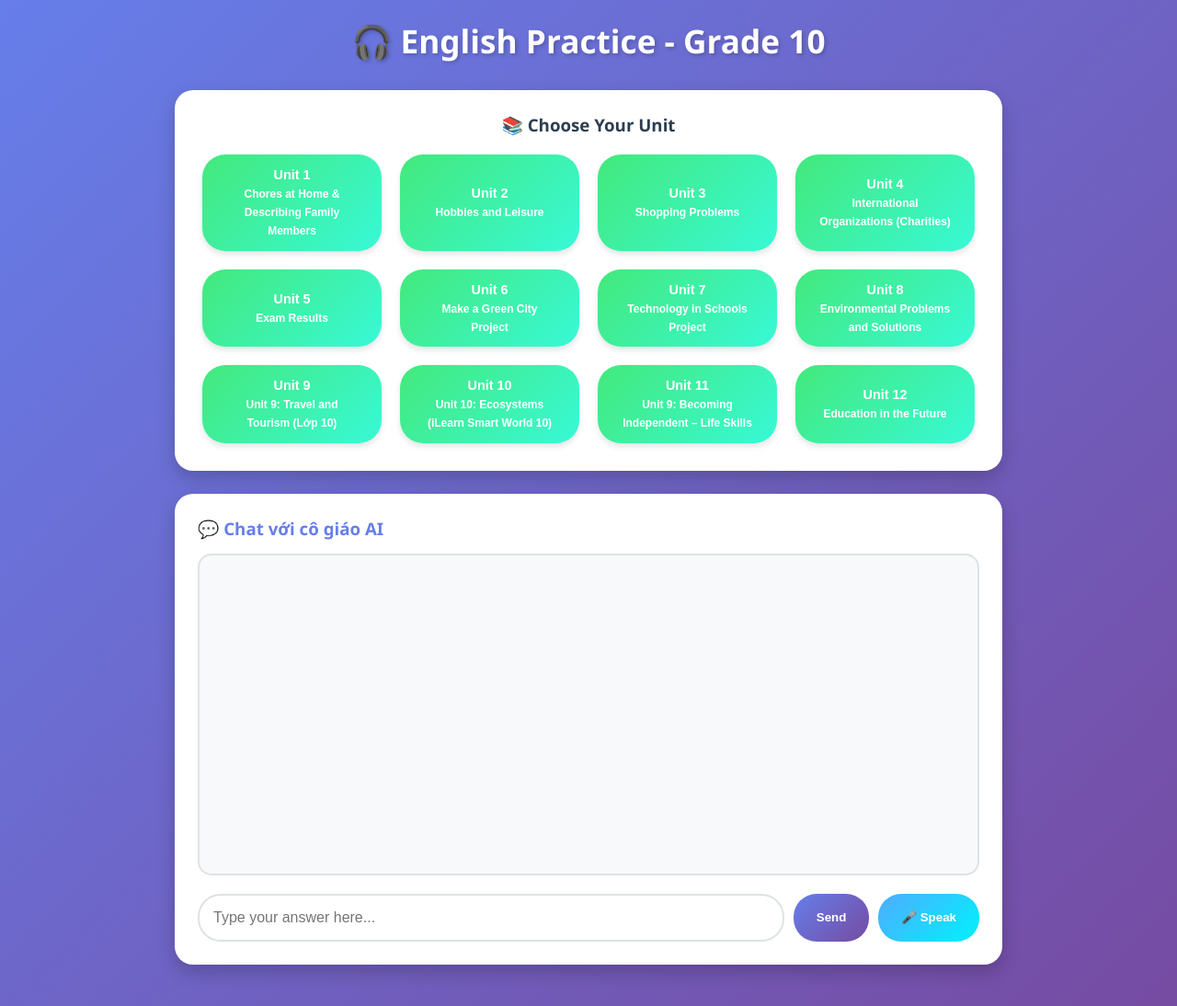
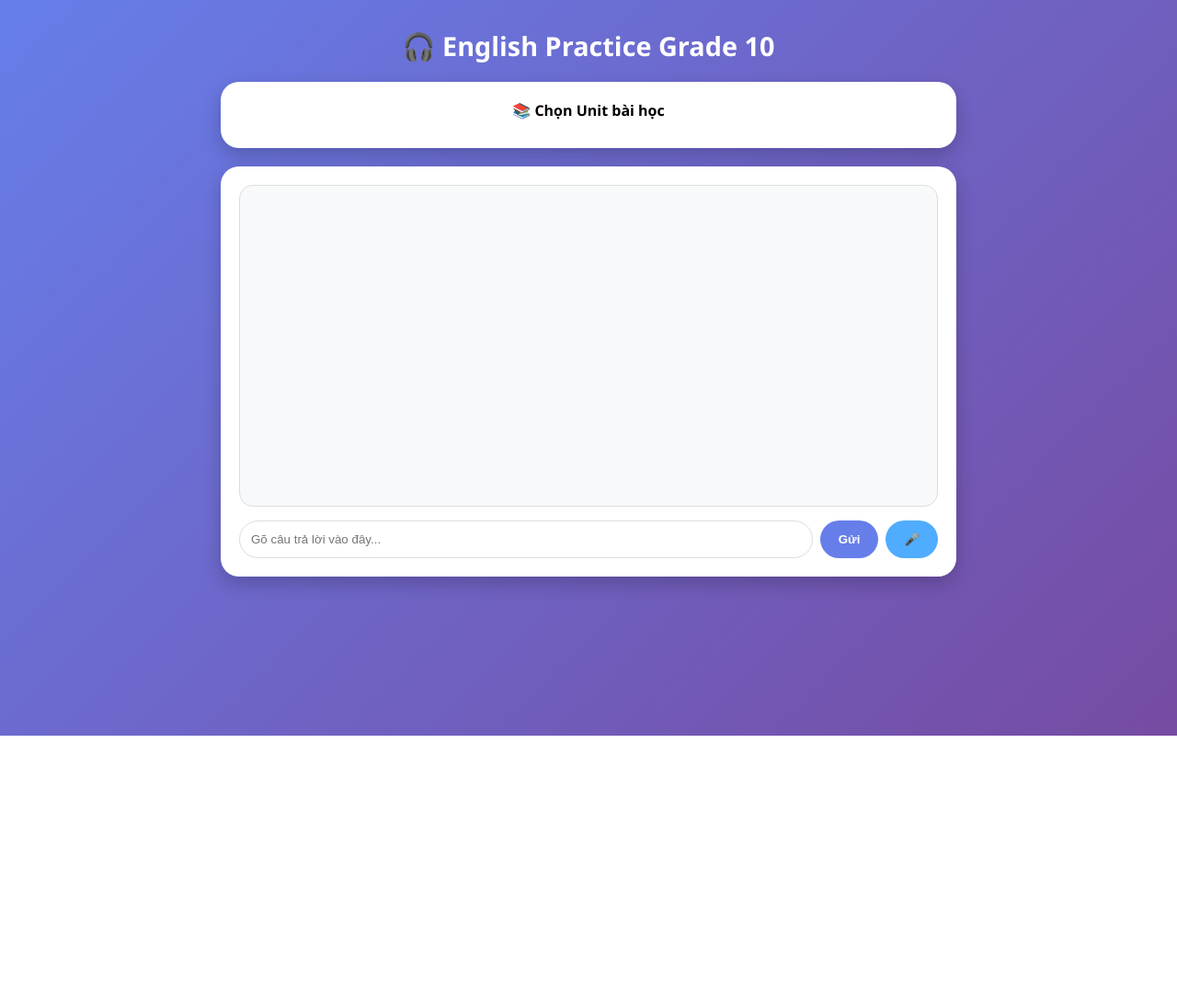
Before and after one commit to damquynhlienanh42a-989/english-tutor-grade-12, a Flask app: page / in a window 1280 px wide. Shown: the whole page at 92% size. After the commit the page ends 800 px from the top, so only its background shows below. Run offline with Flask 3, Linux system fonts and the light colour scheme; some libraries are stand-ins or nearby versions.

Commit message:
Update index.html

```diff
--- a/templates/index.html
+++ b/templates/index.html
@@ -6,180 +6,186 @@
   <title>🎧 English Speaking Practice - Grade 10</title>
   <style>
     * { margin: 0; padding: 0; box-sizing: border-box; }
-    body { font-family: 'Segoe UI', Tahoma, Geneva, Verdana, sans-serif; background: linear-gradient(135deg, #667eea 0%, #764ba2 100%); min-height: 100vh; padding: 20px; }
-    .container { max-width: 900px; margin: 0 auto; }
-    h1 { color: white; text-align: center; margin-bottom: 30px; font-size: 2.2em; text-shadow: 2px 2px 4px rgba(0,0,0,0.2); }
+    body { font-family: 'Segoe UI', Tahoma, Geneva, Verdana, sans-serif; background: linear-gradient(135deg, #667eea 0%, #764ba2 100%); min-height: 100vh; padding: 10px; }
+    .container { max-width: 800px; margin: 0 auto; }
+    h1 { color: white; text-align: center; margin: 20px 0; font-size: 1.8em; }
+    .card { background: white; padding: 20px; border-radius: 20px; box-shadow: 0 8px 20px rgba(0,0,0,0.2); margin-bottom: 20px; }
+    #chat { background: #f8f9fa; padding: 15px; border-radius: 15px; height: 350px; overflow-y: auto; border: 1px solid #ddd; margin-bottom: 15px; }
+    .bot-msg { background: #e3f2fd; border-left: 4px solid #2196f3; padding: 10px; border-radius: 8px; margin: 10px 0; }
+    .user-msg { background: #c8e6c9; border-right: 4px solid #4caf50; padding: 10px; border-radius: 8px; margin: 10px 0; text-align: right; }
 
-    .student-section { background: white; padding: 25px; border-radius: 20px; box-shadow: 0 8px 20px rgba(0,0,0,0.2); margin-bottom: 25px; }
-    #chat { background: #f8f9fa; padding: 20px; border-radius: 15px; height: 350px; overflow-y: auto; margin-bottom: 20px; border: 2px solid #dee2e6; }
+    .feedback-box { background: #fffde7; border: 1px dashed #fbc02d; padding: 12px; border-radius: 12px; margin: 10px 0; display: flex; align-items: center; gap: 15px; animation: fadeIn 0.5s; }
+    .score-circle { width: 50px; height: 50px; border-radius: 50%; color: white; display: flex; align-items: center; justify-content: center; font-weight: bold; flex-shrink: 0; font-size: 1.1em; }
 
-    /* VÒNG TRÒN ĐIỂM SỐ */
-    #score-panel { display: none; background: #fff9c4; border-left: 5px solid #fbc02d; padding: 15px; border-radius: 15px; margin-bottom: 15px; animation: fadeIn 0.5s; }
-    .score-flex { display: flex; align-items: center; gap: 20px; }
-    #score-circle { width: 65px; height: 65px; border-radius: 50%; background: #4e73df; color: white; display: flex; align-items: center; justify-content: center; font-weight: bold; font-size: 1.6rem; box-shadow: 0 4px 10px rgba(0,0,0,0.1); flex-shrink: 0; }
-    #feedback-text { flex: 1; color: #333; font-size: 0.95rem; line-height: 1.5; }
+    .controls { display: flex; gap: 8px; }
+    input { flex: 1; padding: 12px; border-radius: 25px; border: 1px solid #ddd; outline: none; }
+    button { padding: 10px 20px; border-radius: 25px; border: none; font-weight: bold; cursor: pointer; color: white; transition: 0.3s; }
+    .btn-send { background: #667eea; }
+    .btn-mic { background: #4facfe; }
+    .btn-unit { background: #43e97b; color: white; margin: 5px; padding: 10px; font-size: 0.85em; }
 
-    /* MODAL HỎI TÊN */
-    .modal-overlay { display: none; position: fixed; inset: 0; background: rgba(0,0,0,0.7); backdrop-filter: blur(5px); z-index: 1000; align-items: center; justify-content: center; }
-    .modal-overlay.show { display: flex; }
-    .modal-box { background: white; border-radius: 24px; padding: 30px; width: 90%; max-width: 400px; text-align: center; }
-    .modal-field { margin: 15px 0; text-align: left; }
-    .modal-field input { width: 100%; padding: 12px; border: 2px solid #ddd; border-radius: 12px; font-size: 1rem; outline: none; }
-    .modal-field input:focus { border-color: #667eea; }
+    .modal { display: none; position: fixed; inset: 0; background: rgba(0,0,0,0.7); z-index: 100; align-items: center; justify-content: center; }
+    .modal.show { display: flex; }
+    .modal-content { background: white; padding: 25px; border-radius: 20px; width: 90%; max-width: 350px; text-align: center; }
 
-    .controls { display: flex; gap: 10px; flex-wrap: wrap; }
-    input#message { flex: 1; min-width: 200px; padding: 15px; border-radius: 25px; border: 2px solid #dee2e6; font-size: 16px; outline: none; }
-    button { padding: 12px 25px; border-radius: 25px; border: none; font-weight: bold; cursor: pointer; transition: 0.3s; }
-    .btn-primary { background: linear-gradient(135deg, #667eea, #764ba2); color: white; }
-    .btn-mic { background: linear-gradient(135deg, #4facfe, #00f2fe); color: white; }
-    .btn-unit { background: linear-gradient(135deg, #43e97b 0%, #38f9d7 100%); color: white; margin: 5px; font-size: 0.9rem; line-height: 1.4; box-shadow: 0 4px 6px rgba(0,0,0,0.1); }
-
-    @keyframes fadeIn { from { opacity: 0; transform: translateY(10px); } to { opacity: 1; transform: translateY(0); } }
+    @keyframes fadeIn { from { opacity: 0; } to { opacity: 1; } }
   </style>
 </head>
 <body>
 
-  <div class="modal-overlay" id="studentModal">
-    <div class="modal-box">
-      <h2 style="color: #667eea;">🎤 Welcome to Class!</h2>
-      <p style="color: #888; margin-bottom: 10px;">Nhập tên để bắt đầu luyện tập nhé</p>
-      <div class="modal-field">
-        <label style="font-weight: bold; display: block; margin-bottom: 5px;">👤 Họ và tên</label>
-        <input type="text" id="modalName" placeholder="Ví dụ: Nguyễn Văn An">
-      </div>
-      <button class="btn-primary" style="width:100%; padding: 15px;" onclick="confirmInfo()">🚀 Bắt đầu luyện nói</button>
+<div class="modal" id="loginModal">
+  <div class="modal-content">
+    <h3>👤 Nhập tên để bắt đầu</h3>
+    <input type="text" id="studentName" placeholder="Tên của em..." style="width: 100%; margin: 15px 0; padding: 10px; border-radius: 10px; border: 1px solid #ddd;">
+    <button class="btn-send" style="width: 100%;" onclick="startPractice()">🚀 Bắt đầu</button>
   </div>
 </div>
 
 <div class="container">
-    <h1>🎧 English Practice - Grade 10</h1>
+  <h1>🎧 English Practice Grade 10</h1>
 
-    <div class="student-section">
-      <h3 style="text-align: center; margin-bottom: 15px; color: #2c3e50;">📚 Choose Your Unit</h3>
-      <div id="unitButtons" style="display: grid; grid-template-columns: repeat(auto-fit, minmax(180px, 1fr)); gap: 10px;"></div>
+  <div class="card">
+    <h4 style="text-align: center; margin-bottom: 10px;">📚 Chọn Unit bài học</h4>
+    <div id="unitList" style="text-align: center;"></div>
   </div>
 
-    <div class="student-section">
-      <h3 id="chatTitle" style="color: #667eea; margin-bottom: 15px;">💬 Chat với cô giáo AI</h3>
+  <div class="card">
     <div id="chat"></div>
-
-      <div id="score-panel">
-        <div class="score-flex">
-          <div id="score-circle">0</div>
-          <div id="feedback-text"></div>
-        </div>
-      </div>
-
     <div class="controls">
-        <input id="message" placeholder="Type your answer here...">
-        <button class="btn-primary" onclick="sendMessage()">Send</button>
-        <button id="micBtn" class="btn-mic" onclick="startRecognition()">🎤 Speak</button>
+      <input id="userInput" placeholder="Gõ câu trả lời vào đây...">
+      <button class="btn-send" onclick="handleSend()">Gửi</button>
+      <button class="btn-mic" onclick="startMic()">🎤</button>
     </div>
   </div>
 </div>
 
 <script>
-    const chat = document.getElementById("chat");
-    const messageInput = document.getElementById("message");
-    let selectedUnit = null;
-    let studentName = "";
+  let currentUnit = null;
+  let name = "";
+  let scores = [];
+  let recognition = null;
+  let isListening = false;
 
-    // 1. Tải danh sách Unit
-    async function loadUnits() {
-      const res = await fetch("/units/list");
-      const data = await res.json();
-      const container = document.getElementById("unitButtons");
-      data.units.forEach(u => {
-        const btn = document.createElement("button");
-        btn.className = "btn-unit";
-        btn.innerHTML = `<b>Unit ${u.unit}</b><br><small>${u.title}</small>`;
-        btn.onclick = () => {
-          selectedUnit = u.unit;
-          document.getElementById('studentModal').classList.add('show');
-        };
-        container.appendChild(btn);
+  async function getUnits() {
+    const r = await fetch("/units/list");
+    const d = await r.json();
+    const div = document.getElementById("unitList");
+    d.units.forEach(u => {
+      const b = document.createElement("button");
+      b.className = "btn-unit";
+      b.innerHTML = `Unit ${u.unit}`;
+      b.onclick = () => { currentUnit = u.unit; document.getElementById("loginModal").classList.add("show"); };
+      div.appendChild(b);
     });
   }
 
-    // 2. Xác nhận tên học sinh
-    function confirmInfo() {
-      studentName = document.getElementById('modalName').value.trim();
-      if(!studentName) { alert("Vui lòng cho cô biết tên của em!"); return; }
-      document.getElementById('studentModal').classList.remove('show');
-      startConversation();
+  async function startPractice() {
+    name = document.getElementById("studentName").value;
+    if(!name) return alert("Em nhập tên nhé!");
+    document.getElementById("loginModal").classList.remove("show");
+    scores = [];
+    document.getElementById("chat").innerHTML = ""; // Clear chat cũ
+
+    const r = await fetch("/units/start", {
+      method: "POST",
+      headers: {"Content-Type": "application/json"},
+      body: JSON.stringify({unit: currentUnit, student_name: name})
+    });
+    const d = await r.json();
+    addMsg("bot", `Chào ${name}! ${d.question}`);
+    speak(d.question);
   }
 
-    // 3. Bắt đầu hội thoại
-    async function startConversation() {
-      chat.innerHTML = `<p style="text-align:center; color: #667eea;"><b>⏳ Cô đang chuẩn bị bài Unit ${selectedUnit}...</b></p>`;
-      const res = await fetch("/units/start", {
+  async function handleSend() {
+    const val = document.getElementById("userInput").value;
+    if(!val) return;
+    addMsg("user", val);
+    document.getElementById("userInput").value = "";
+
+    const r = await fetch("/units/answer", {
       method: "POST",
       headers: {"Content-Type": "application/json"},
-        body: JSON.stringify({unit: selectedUnit, student_name: studentName})
+      body: JSON.stringify({answer: val})
     });
-      const data = await res.json();
-      chat.innerHTML = `<p style="background:#e3f2fd; padding:12px; border-radius:12px; margin-bottom: 10px; border-left: 5px solid #2196f3;"><b>🤖 Bot:</b> Hi ${studentName}! ${data.question}</p>`;
-      speak(data.question);
+    const d = await r.json();
+
+    if(d.score !== undefined) {
+      scores.push(parseFloat(d.score));
+      addFeedback(d.score, d.feedback);
     }
 
-    // 4. Gửi tin nhắn và nhận điểm
-    async function sendMessage() {
-      const msg = messageInput.value.trim();
-      if(!msg) return;
-
-      chat.innerHTML += `<p style="text-align:right; background:#c8e6c9; padding:12px; border-radius:12px; margin:10px 0; border-right: 5px solid #4caf50;"><b>👤 You:</b> ${msg}</p>`;
-      messageInput.value = "";
-      chat.scrollTop = chat.scrollHeight;
-
-      const res = await fetch("/units/answer", {
-        method: "POST",
-        headers: {"Content-Type": "application/json"},
-        body: JSON.stringify({answer: msg})
-      });
-      const data = await res.json();
-
-      // Hiển thị vòng tròn điểm
-      if(data.score !== undefined) {
-        document.getElementById("score-panel").style.display = "block";
-        const circle = document.getElementById("score-circle");
-        circle.innerText = data.score;
-        // Đổi màu: >=8 Xanh, >=5 Vàng, <5 Đỏ
-        circle.style.background = data.score >= 8 ? "#27ae60" : (data.score >= 5 ? "#f39c12" : "#e74c3c");
-        document.getElementById("feedback-text").innerHTML = data.feedback;
-      }
-
-      if(data.next_question) {
+    if(d.next_question) {
       setTimeout(() => {
-          chat.innerHTML += `<p style="background:#e3f2fd; padding:12px; border-radius:12px; margin:10px 0; border-left: 5px solid #2196f3;"><b>🤖 Bot:</b> ${data.next_question}</p>`;
-          speak(data.next_question);
-          chat.scrollTop = chat.scrollHeight;
+        addMsg("bot", d.next_question);
+        speak(d.next_question);
       }, 1000);
+    } else {
+      const avg = (scores.reduce((a,b) => a+b, 0) / scores.length).toFixed(1);
+      addMsg("bot", `🎉 Chúc mừng ${name}! Em đã hoàn thành bài tập. Điểm trung bình của em là: ${avg}/10`);
+      speak(`Congratulations ${name}! You finished the lesson with an average score of ${avg}`);
     }
   }
 
-    // 5. Hàm phát âm (Loa)
-    function speak(text) {
-      window.speechSynthesis.cancel();
-      const msg = new SpeechSynthesisUtterance(text);
-      msg.lang = 'en-US';
-      msg.rate = 0.9; // Nói chậm lại một chút cho dễ nghe
-      window.speechSynthesis.speak(msg);
+  function addMsg(role, text) {
+    const div = document.getElementById("chat");
+    div.innerHTML += `<div class="${role}-msg"><b>${role === 'bot' ? '🤖' : '👤'}:</b> ${text}</div>`;
+    div.scrollTop = div.scrollHeight;
   }
 
-    // 6. Hàm nhận diện giọng nói (Micro)
-    function startRecognition() {
-      const SpeechRecognition = window.SpeechRecognition || window.webkitSpeechRecognition;
-      if (!SpeechRecognition) { alert("Trình duyệt này không hỗ trợ Micro. Chị dùng Chrome hoặc Edge nhé!"); return; }
-
-      const recognition = new SpeechRecognition();
-      recognition.lang = 'en-US';
-      recognition.onstart = () => { document.getElementById("micBtn").innerText = "🛑 Đang nghe..."; };
-      recognition.onresult = (event) => { messageInput.value = event.results[0][0].transcript; };
-      recognition.onend = () => { document.getElementById("micBtn").innerText = "🎤 Speak"; };
-      recognition.start();
+  function addFeedback(score, text) {
+    const color = score >= 8 ? "#27ae60" : (score >= 5 ? "#f39c12" : "#e74c3c");
+    const div = document.getElementById("chat");
+    div.innerHTML += `
+      <div class="feedback-box">
+        <div class="score-circle" style="background:${color}">${score}</div>
+        <div style="font-size:0.9em; flex:1;">${text}</div>
+      </div>`;
+    div.scrollTop = div.scrollHeight;
   }
 
-    loadUnits();
-  </script>
-</body>
-</html>
+  function speak(t) {
+    window.speechSynthesis.cancel();
+    const m = new SpeechSynthesisUtterance(t);
+    m.lang='en-US';
+    m.rate = 0.9;
+    window.speechSynthesis.speak(m);
+  }
+
+  function startMic() {
+    const Rec = window.SpeechRecognition || window.webkitSpeechRecognition;
+    if(!Rec) return alert("Trình duyệt không hỗ trợ Mic");
+
+    const micBtn = document.querySelector(".btn-mic");
+
+    if (!isListening) {
+      recognition = new Rec();
+      recognition.lang = 'en-US';
+      recognition.continuous = true;
+      recognition.interimResults = true;
+
+      recognition.onstart = () => {
+        isListening = true;
+        micBtn.innerHTML = "🛑 Stop";
+        micBtn.style.background = "#e74c3c";
+      };
+
+      recognition.onresult = (e) => {
+        let transcript = "";
+        for (let i = 0; i < e.results.length; i++) {
+          transcript += e.results[i][0].transcript;
+        }
+        document.getElementById("userInput").value = transcript;
+      };
+
+      recognition.onerror = () => stopMic();
+      recognition.onend = () => { if(isListening) stopMic(); };
+      recognition.start();
+    } else {
+      stopMic();
+      handleSend();
+    }
+  }
+
+  function stopMic() {
+    if (recognition) {
+      recognition.stop();
```
Lines whose indentation alone changed are shown as unchanged.
